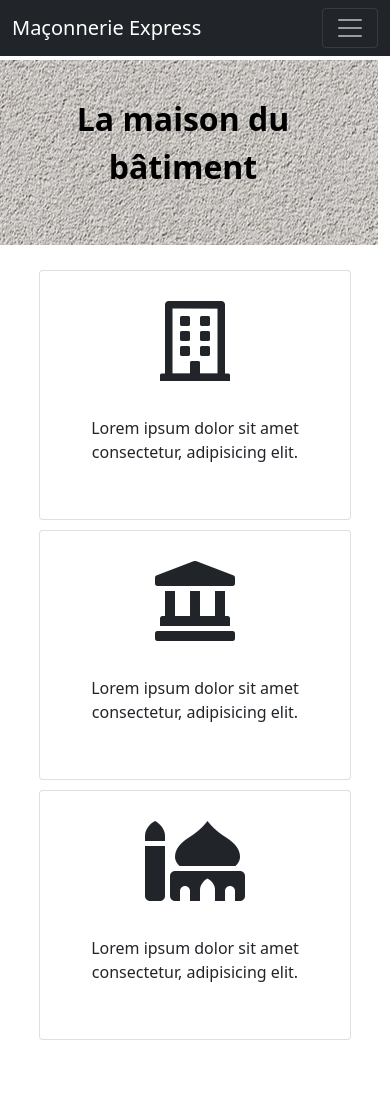
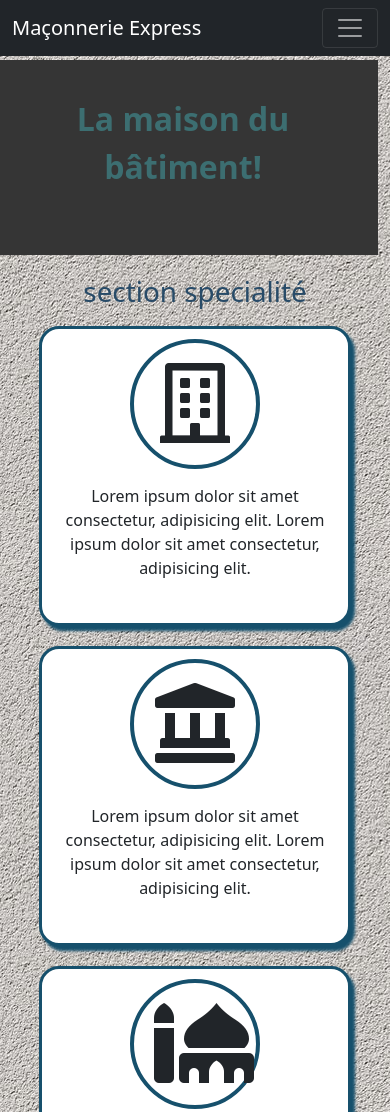
Before and after one commit to dio-sudo/maconnerie-express, a plain HTML site: page index.html in a window 390 px wide. Shown: the top 1112 px of the page. Before the commit the page ends 1045 px from the top, so only its background shows below. Drawn offline with nearby package versions, Linux system fonts and the light colour scheme.

Commit message:
test
test commit

```diff
--- a/index.html
+++ b/index.html
@@ -40,12 +40,15 @@
   <div class="row container-fluid" id="baniere">
     <div id="baniere-text">
       <p>
-        <strong>La maison du bâtiment</strong>
+        <strong>La maison du bâtiment!</strong>
       </p>
     </div>
   </div>
 
   <div class="container" id="cards">
+    <div class="row">
+      <h1>section specialité</h1>
+    </div>
     <div class="row">
       <div class="card col-12 col-lg-4">
         <div class="card-icon">
@@ -53,6 +56,7 @@
         </div>
         <div class="card-text">
           <p>
+            Lorem ipsum dolor sit amet consectetur, adipisicing elit.
             Lorem ipsum dolor sit amet consectetur, adipisicing elit.
           </p>
         </div>
@@ -65,6 +69,7 @@
         <div class="card-text">
           <p>
             Lorem ipsum dolor sit amet consectetur, adipisicing elit.
+            Lorem ipsum dolor sit amet consectetur, adipisicing elit.
           </p>
         </div>
       </div>
@@ -76,6 +81,7 @@
         <div class="card-text">
           <p>
             Lorem ipsum dolor sit amet consectetur, adipisicing elit.
+            Lorem ipsum dolor sit amet consectetur, adipisicing elit.
           </p>
         </div>
       </div>
--- a/style/style.css
+++ b/style/style.css
@@ -1,6 +1,7 @@
 body{
   margin: 0;
   padding: 0;
+  background-image: url('../img/enduit.jpg');
 }
 
 /* Small devices (landscape phones, 576px and up) */
@@ -9,13 +10,19 @@ body{
   #baniere{
     position: relative;
     margin-top: 60px;
-    height: 185px;
+    height: 195px;
+    background-color: #353535;
     /* background-image: url('../img/path1249-min.png'); */
-    background-image: url('../img/enduit.jpg');
-    /* background-color: gainsboro; */
-    /* background-size: 70%; */
+    /* background-image: url('../img/enduit.jpg'); */
+    background-size: 8 0%;
     background-repeat: no-repeat;
     background-position: center;
+  }
+
+  h1{
+    text-align: center;
+    /* background-color: rgba(217, 217, 217, 1); */
+    color: #284B68;
   }
 
   #cards{
@@ -26,20 +33,27 @@ body{
     text-align: center;
     font-size: 2em;
     padding: 35px 0px;
-    color: black;
+    color: #3C6E71;
   }
 
   .card{
     /* padding: 10px 39px; */
     width: 80%;
-    height: 250px;
-    margin: 5px auto;
+    height: 300px;
+    margin: 10px auto;
+    border: 3px solid rgba(22, 80, 108, 1);
+    border-radius: 1.25rem;
+    box-shadow: 4px 5px 3px #16506c;
   }
 
   .card-icon{
     text-align: center;
-    margin: 10px 0;
+    margin: 10px auto;
     padding: 20px;
+    border: solid 4px #16506c;
+    width: 130px;
+    border-radius: 50%;
+    height: 130px;
   }
 
   .card-text{
```
